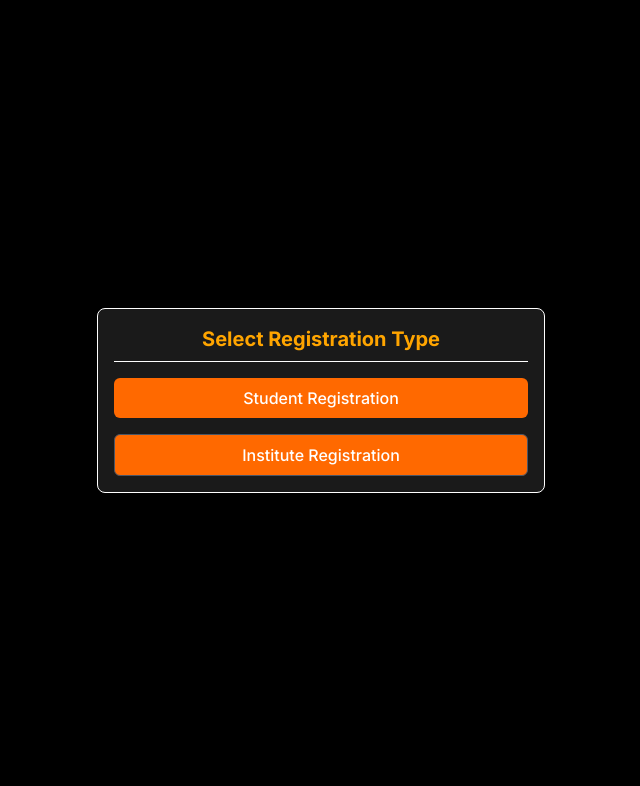
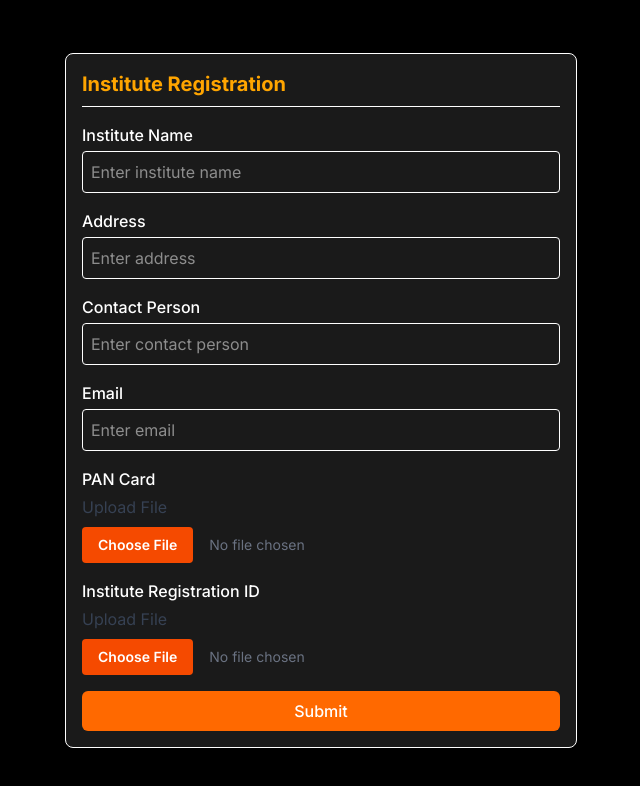
Before and after one commit to Techori/Learn2pay, a React (Vite) app: page /register in a window 1280 px wide. Shown: the top 786 px of the page, without its empty margins (319-959 px from the left). Built offline with nearby package versions, Linux system fonts and the light colour scheme.

Commit message:
Update register.tsx

```diff
--- a/src/pages/register.tsx
+++ b/src/pages/register.tsx
@@ -1,20 +1,12 @@
 import React, { useState } from "react";
-import { Button } from "../components/ui/button";
-import { Card, CardContent, CardHeader, CardTitle } from "../components/ui/card";
-import { Input } from "../components/ui/input";
-import { Label } from "../components/ui/label";
-import FileInput from "../components/ui/file-input";
-import { Select, SelectContent, SelectItem, SelectTrigger, SelectValue } from "../components/ui/select";
+import { Button } from "../components/ui/Button";
+import { Card, CardContent, CardHeader, CardTitle } from "../components/ui/Card";
+import { Input } from "../components/ui/Input";
+import { Label } from "../components/ui/Label";
+import FileInput from "../components/ui/File-input";
 
 const RegistrationPage = () => {
-  const [formType, setFormType] = useState<"student" | "institute" | null>(null);
   const [submitted, setSubmitted] = useState(false);
-  const [instituteType, setInstituteType] = useState<string>("");
-
-  const handleFormSelection = (type: "student" | "institute") => {
-    setFormType(type);
-    setSubmitted(false);
-  };
 
   const handleSubmit = (event: React.FormEvent) => {
     event.preventDefault();
@@ -23,66 +15,7 @@ const RegistrationPage = () => {
 
   return (
     <div className="min-h-screen bg-black flex flex-col items-center justify-center">
-      {!formType && !submitted && (
-        <Card className="max-w-md w-full text-center bg-[#1A1A1A] text-white">
-          <CardHeader>
-            <CardTitle className="text-[#FFA500] text-2xl">
-              Select Registration Type
-            </CardTitle>
-          </CardHeader>
-          <CardContent>
-            <Button
-              className="w-full bg-[#FFA500] text-black mb-4 hover:bg-orange-600"
-              onClick={() => handleFormSelection("student")}
-            >
-              Student Registration
-            </Button>
-            <Button
-              className="w-full bg-[#1A1A1A] text-white hover:bg-gray-800 border border-gray-600"
-              onClick={() => handleFormSelection("institute")}
-            >
-              Institute Registration
-            </Button>
-          </CardContent>
-        </Card>
-      )}
-
-      {formType === "student" && !submitted && (
-        <Card className="max-w-lg w-full bg-[#1A1A1A] text-white">
-          <CardHeader>
-            <CardTitle className="text-[#FFA500]">Student Registration</CardTitle>
-          </CardHeader>
-          <CardContent>
-            <form onSubmit={handleSubmit} className="space-y-4">
-              <div>
-                <Label htmlFor="name">Name</Label>
-                <Input id="name" type="text" placeholder="Enter your name" required />
-              </div>
-              <div>
-                <Label htmlFor="class">Class</Label>
-                <Input id="class" type="text" placeholder="Enter your class" required />
-              </div>
-              <div>
-                <Label htmlFor="email">Email</Label>
-                <Input id="email" type="email" placeholder="Enter your email" required />
-              </div>
-              <div>
-                <Label htmlFor="contact">Contact</Label>
-                <Input id="contact" type="tel" placeholder="Enter your contact number" required />
-              </div>
-              <div>
-                <Label htmlFor="identity">Identity Proof (PAN Card)</Label>
-                <FileInput id="identity" required />
-              </div>
-              <Button className="w-full bg-orange-600 text-white hover:bg-orange-700" type="submit">
-                Submit
-              </Button>
-            </form>
-          </CardContent>
-        </Card>
-      )}
-
-      {formType === "institute" && !submitted && (
+      {!submitted && (
         <Card className="max-w-lg w-full bg-[#1A1A1A] text-white">
           <CardHeader>
             <CardTitle className="text-[#FFA500]">Institute Registration</CardTitle>
@@ -91,77 +24,35 @@ const RegistrationPage = () => {
             <form onSubmit={handleSubmit} className="space-y-4">
               <div>
                 <Label htmlFor="institute-name">Institute Name</Label>
-                <Input
-                  id="institute-name"
-                  type="text"
-                  placeholder="Enter institute name"
-                  required
-                />
-              </div>
-              <div>
-                <Label htmlFor="institute-type">Institute Type</Label>
-                <Select
-                  value={instituteType}
-                  onValueChange={setInstituteType}
-                >
-                  <SelectTrigger className="bg-gray-900 border-gray-700 text-white">
-                    <SelectValue>{instituteType ? instituteType : "Select type"}</SelectValue>
-                  </SelectTrigger>
-                  <SelectContent>
-                    <SelectItem value="school">School</SelectItem>
-                    <SelectItem value="coaching">Coaching Center</SelectItem>
-                    <SelectItem value="academy">Academy</SelectItem>
-                    <SelectItem value="college">College</SelectItem>
-                    <SelectItem value="other">Other</SelectItem>
-                  </SelectContent>
-                </Select>
+                <Input id="institute-name" type="text" placeholder="Enter institute name" required />
               </div>
               <div>
                 <Label htmlFor="institute-address">Address</Label>
-                <Input
-                  id="institute-address"
-                  type="text"
-                  placeholder="Enter address"
-                  required
-                />
+                <Input id="institute-address" type="text" placeholder="Enter address" required />
               </div>
               <div>
-                <Label htmlFor="contact-person">Contact Person</Label>
-                <Input
-                  id="contact-person"
-                  type="text"
-                  placeholder="Enter contact person"
-                  required
-                />
+                <Label htmlFor="institute-contact-person">Contact Person</Label>
+                <Input id="institute-contact-person" type="text" placeholder="Enter contact person" required />
               </div>
               <div>
                 <Label htmlFor="institute-email">Email</Label>
-                <Input
-                  id="institute-email"
-                  type="email"
-                  placeholder="Enter email"
-                  required
-                />
+                <Input id="institute-email" type="email" placeholder="Enter email" required />
               </div>
               <div>
-                <Label htmlFor="pan-card">PAN Card</Label>
-                <FileInput id="pan-card" required />
+                <Label htmlFor="institute-pan">PAN Card</Label>
+                <FileInput id="institute-pan" required />
               </div>
               <div>
-                <Label htmlFor="registration-id">Institute Registration ID</Label>
-                <FileInput id="registration-id" required />
+                <Label htmlFor="institute-registration-id">Institute Registration ID</Label>
+                <FileInput id="institute-registration-id" required />
               </div>
-              <Button
-                className="w-full bg-[#FFA500] text-black hover:bg-orange-600"
-                type="submit"
-              >
+              <Button className="w-full bg-[#FFA500] text-black hover:bg-orange-600" type="submit">
                 Submit
               </Button>
             </form>
           </CardContent>
         </Card>
       )}
-
       {submitted && (
         <Card className="max-w-md w-full text-center bg-[#1A1A1A] text-white">
           <CardHeader>
@@ -175,7 +66,7 @@ const RegistrationPage = () => {
             </p>
             <Button
               className="mt-4 bg-[#FFA500] text-black hover:bg-orange-600"
-              onClick={() => setFormType(null)}
+              onClick={() => setSubmitted(false)}
             >
               Go Back
             </Button>
```
